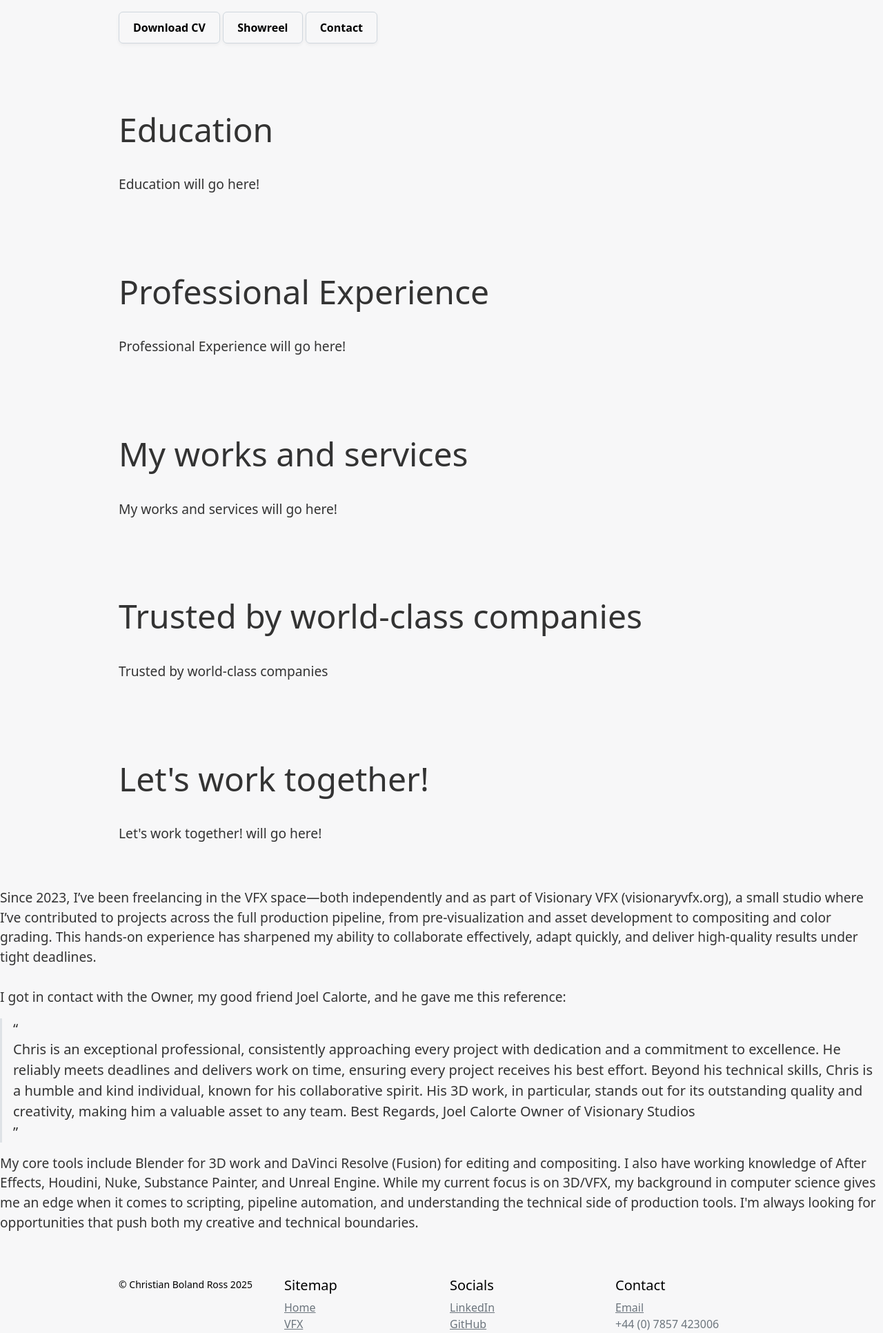
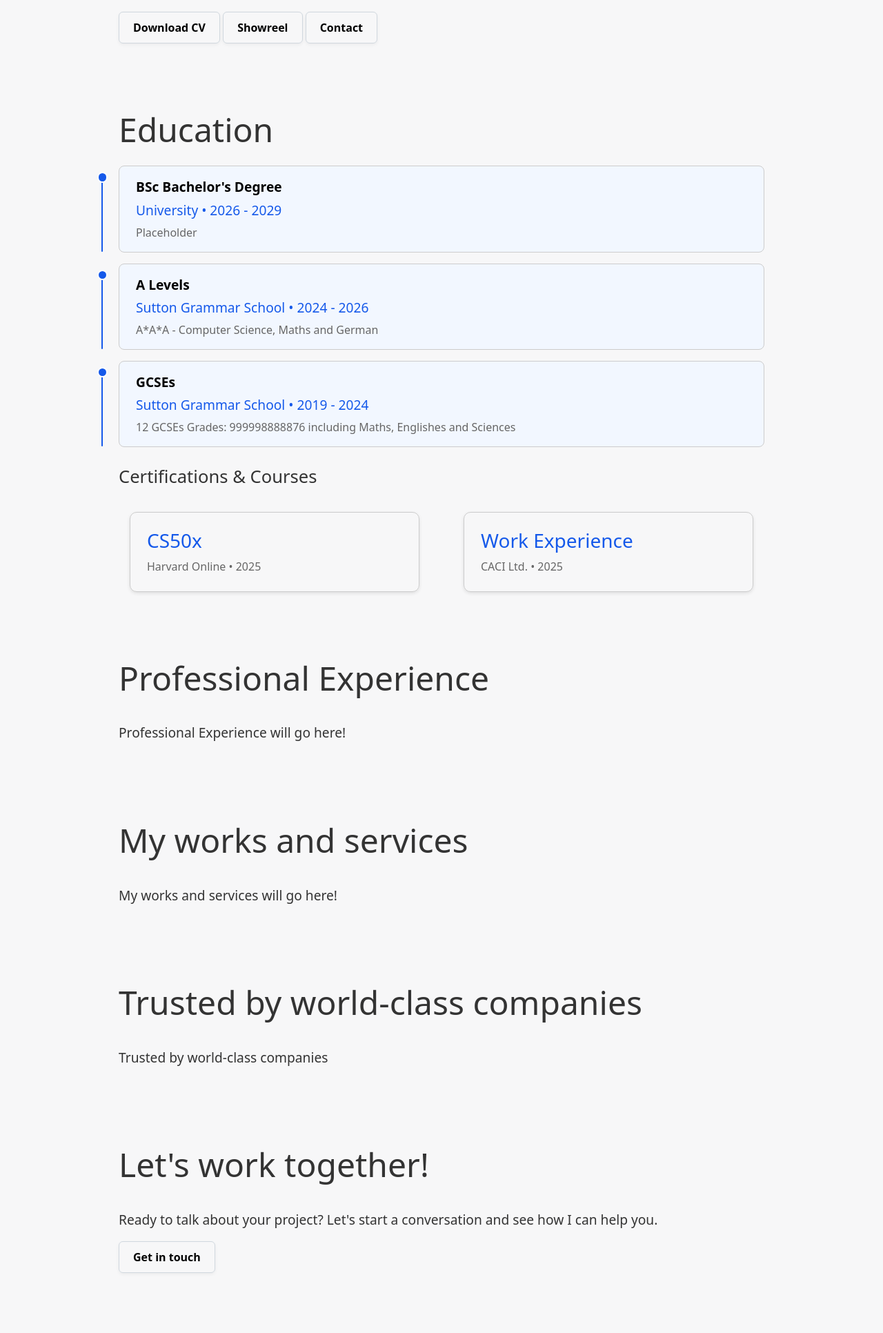
Before and after one commit to craqvfx/VFX-Portfolio-using-Flask, a Flask app: page /about_me in a window 1280 px wide. Shown: the part 952-2884 px from the top of the page at 69% size. Run offline with Flask 3, Linux system fonts and the light colour scheme; some libraries are stand-ins or nearby versions.

Commit message:
Adds Education tab from figma layout

```diff
--- a/templates/about_me.html
+++ b/templates/about_me.html
@@ -57,10 +57,63 @@ Learn about Christian Boland Ross – a creative technologist combining VFX, cod
     <!-- Education -->
     <div class="container py-5" id="about-me">
         <h1 style="font-size: 3rem;">Education</h1>
-        <p style="font-size: 1.2rem; color: #333;">
-            <br>
-            Education will go here!
+
+        <!-- Vertically stacked qualification boxes -->
+        <div style="position: relative; display: flex; flex-direction: column; gap: 1rem; margin: 1.5rem 0;">
+
+            <div style="position: relative; background-color: #F2F7FF; border: 1px solid #ccc; padding: 1rem 1.5rem; border-radius: 8px;">
+
+                <div style="position: absolute; top: 1rem; bottom: 0; left: -1.6rem; width: 2px; background-color: #1559EA; border-radius: 1px;"></div><!-- Line  -->
+                <div style="position: absolute; top: 0.5rem; left: -2rem; width: 0.7rem; height: 0.7rem; background-color: #1559EA; border-radius: 50%; border: 2px solid white; box-sizing: content-box;"></div><!-- Circle  -->
+
+                <p style="color: black; font-size: 1.2rem; font-weight: 600; margin: 0 0 0.3rem 0;">BSc Bachelor's Degree</p>
+                <p style="color: #1559EA; font-size: 1.2rem; margin: 0 0 0.3rem 0;">University • 2026 - 2029</p>
+                <p style="color: #666; font-size: 1rem; margin: 0;">Placeholder</p>
+            </div>
+
+            <div style="position: relative; background-color: #F2F7FF; border: 1px solid #ccc; padding: 1rem 1.5rem; border-radius: 8px;">
+
+                <div style="position: absolute; top: 1rem; bottom: 0; left: -1.6rem; width: 2px; background-color: #1559EA; border-radius: 1px;"></div><!-- Line  -->
+                <div style="position: absolute; top: 0.5rem; left: -2rem; width: 0.7rem; height: 0.7rem; background-color: #1559EA; border-radius: 50%; border: 2px solid white; box-sizing: content-box;"></div><!-- Circle  -->
+
+                <p style="color: black; font-size: 1.2rem; font-weight: 600; margin: 0 0 0.3rem 0;">A Levels</p>
+                <p style="color: #1559EA; font-size: 1.2rem; margin: 0 0 0.3rem 0;">Sutton Grammar School • 2024 - 2026</p>
+                <p style="color: #666; font-size: 1rem; margin: 0;">A*A*A - Computer Science, Maths and German</p>
+            </div>
+
+            <div style="position: relative; background-color: #F2F7FF; border: 1px solid #ccc; padding: 1rem 1.5rem; border-radius: 8px;">
+
+                <div style="position: absolute; top: 1rem; bottom: 0; left: -1.6rem; width: 2px; background-color: #1559EA; border-radius: 1px;"></div><!-- Line  -->
+                <div style="position: absolute; top: 0.5rem; left: -2rem; width: 0.7rem; height: 0.7rem; background-color: #1559EA; border-radius: 50%; border: 2px solid white; box-sizing: content-box;"></div><!-- Circle  -->
+
+                <p style="color: black; font-size: 1.2rem; font-weight: 600; margin: 0 0 0.3rem 0;">GCSEs</p>
+                <p style="color: #1559EA; font-size: 1.2rem; margin: 0 0 0.3rem 0;">Sutton Grammar School • 2019 - 2024</p>
+                <p style="color: #666; font-size: 1rem; margin: 0;">12 GCSEs Grades: 999998888876 including Maths, Englishes and Sciences</p>
+            </div>
+
+        </div>
+
+        <!--Certifications & Courses-->
+        <p style="font-size: 1.6rem; margin-bottom: 2rem;">
+            Certifications & Courses
         </p>
+
+        <!-- Flex container for two boxes -->
+        <div style="display: flex; justify-content: center; gap: 2rem; flex-wrap: wrap;">
+
+            <!-- Box 1 -->
+            <div style="border: 1px solid #ccc; border-radius: 10px; padding: 1.5rem; flex: 1 1 0; box-shadow: 0 2px 5px rgba(0,0,0,0.1); min-width: 200px; margin: 0 1rem;">
+                <h3 style="margin-bottom: 0.5rem; color: #1559EA;">CS50x</h3>
+                <p style="color: #666; font-size: 1rem; margin: 0;">Harvard Online • 2025</p>
+            </div>
+
+            <!-- Box 2 -->
+            <div style="border: 1px solid #ccc; border-radius: 10px; padding: 1.5rem; flex: 1 1 0; box-shadow: 0 2px 5px rgba(0,0,0,0.1); min-width: 200px; margin: 0 1rem;">
+                <h3 style="margin-bottom: 0.5rem; color: #1559EA;">Work Experience</h3>
+                <p style="color: #666; font-size: 1rem; margin: 0;">CACI Ltd. • 2025</p>
+            </div>
+
+        </div>
     </div>
 
     <!-- Professional Experience -->
@@ -95,11 +148,17 @@ Learn about Christian Boland Ross – a creative technologist combining VFX, cod
         <h1 style="font-size: 3rem;">Let's work together!</h1>
         <p style="font-size: 1.2rem; color: #333;">
             <br>
-            Let's work together! will go here!
+            Ready to talk about your project? Let's start a conversation and see how I can help you.
         </p>
+
+        <div class="button-container" style="margin: 0;">
+            <a class="white-btn" href="contact" style="color: black; background-color: transparent;">Get in touch</a>
+        </div>
     </div>
 
-    <div class="row">
+    <!--
+    <div class="container py-5">
+        <div class="row align-items-center">
             <div class="col-12">
 
                 <p style="font-size: 1.2rem; color: #333;">
@@ -135,5 +194,5 @@ Learn about Christian Boland Ross – a creative technologist combining VFX, cod
             </div>
         </div>
     </div>
-
+    -->
 {% endblock %}
```
Lines whose indentation alone changed are shown as unchanged.
